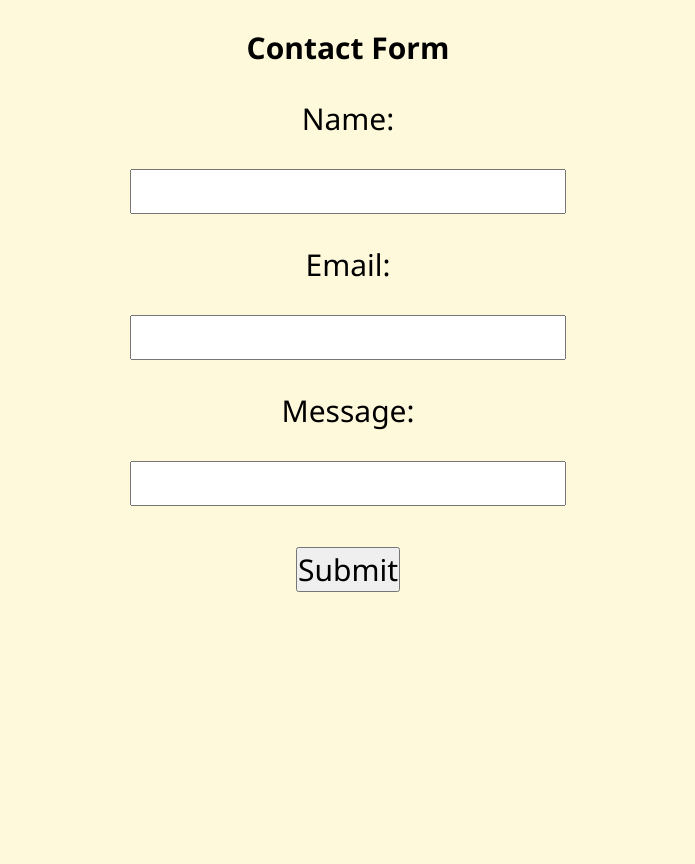
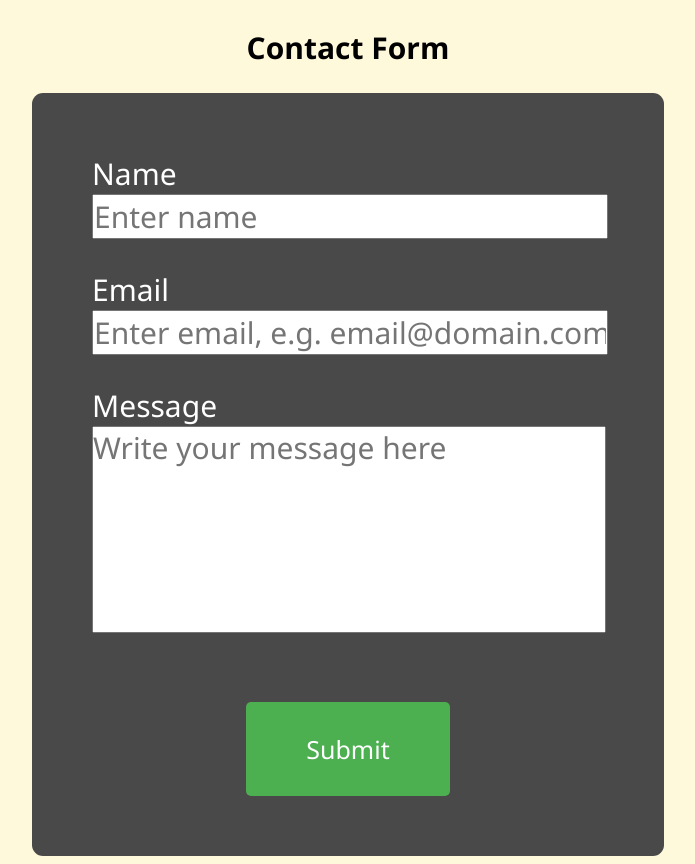
Before and after one commit to kevinvongmany/html-landing-page, a plain HTML site: page index.html in a window 1280 px wide. Shown: the part 940-1804 px from the top of the page, without its empty margins (292-987 px from the left). Before the commit the page ends 1603 px from the top, so only its background shows below. Drawn offline with Linux system fonts and the light colour scheme.

Commit message:
Updated contact form design

```diff
--- a/css/style.css
+++ b/css/style.css
@@ -73,7 +73,11 @@ footer div{
 .center-items{
     text-align: center;
     margin: 0px auto;
-    width: 100%;
+    width: 50%;
+}
+
+.text-center{
+    text-align: center;
 }
 
 #top-pad{
@@ -81,6 +85,42 @@ footer div{
     padding-top: 50px;
 }
 
-.text-center{
+#content-form{
+    display: block;
+    width: 800px;
+    margin: 30px;
+}
+form{
+    background-color: #494949;
+    border-radius: 11px;
+    padding: 2rem;
+}
+form input, textarea {
+    margin: 0px 0px 30px 0px;
+    width: 100%;
+}
+
+textarea {
+    resize: none;
+}
+
+label {
+    font-size: 30px;
+    margin: 0 100% 0 0 ;
+    text-align: left;
+    align-items: left;
+    color: white;
+}
+form button {
+    background-color: #4CAF50; /* Green */
+    border: none;
+    color: white;
+    padding: 1rem 2rem;
     text-align: center;
+    text-decoration: none;
+    display: inline-block;
+    font-size: 25px;
+    margin-top: 1rem;
+    cursor: pointer;
+    border-radius: 5px;
 }
--- a/index.html
+++ b/index.html
@@ -9,7 +9,7 @@
 <body>
   <header>
     <div>
-      <h1>Landing Page</h1>
+      <h1>Kevin Vongmany</h1>
       <ul class="right-align hyperlink-black">
         <li><a href="https://github.com/kevinvongmany" target="_blank">Github</a></li>
         <li><a href="#">About</a></li>
@@ -27,26 +27,14 @@
   <section id="contact" >
     <div class="center-items">
       <h2>Contact Form</h2>
-      <form class="center-items">
-        <ul >
-          <li>
-            <p>Name:</p>
-            <input type="text" id="name">
-          </li>
-          <li>
-            <p>Email:</p>
-            <input type="text" id="email">
-          </li>
-          <li>
-            <p>Message:</p>
-            <input type="text" id="message">
-          </li>
-          <br>
-          <li>
-            <button type="submit">Submit</button>
-          </li>
-          <br>
-        </ul>
+      <form id="contact-form" >
+        <label for="name">Name</label>
+        <input type="text" id="name" name="name" placeholder="Enter name" >
+        <label for="email">Email</label>
+        <input type="email" id="email" name="email" placeholder="Enter email, e.g. email@domain.com">
+        <label for="message">Message</label>
+        <textarea id="message" name="message" rows=5 placeholder="Write your message here"></textarea>
+        <button type="submit">Submit</button>
       </form>
     </div>
   </section>
```
